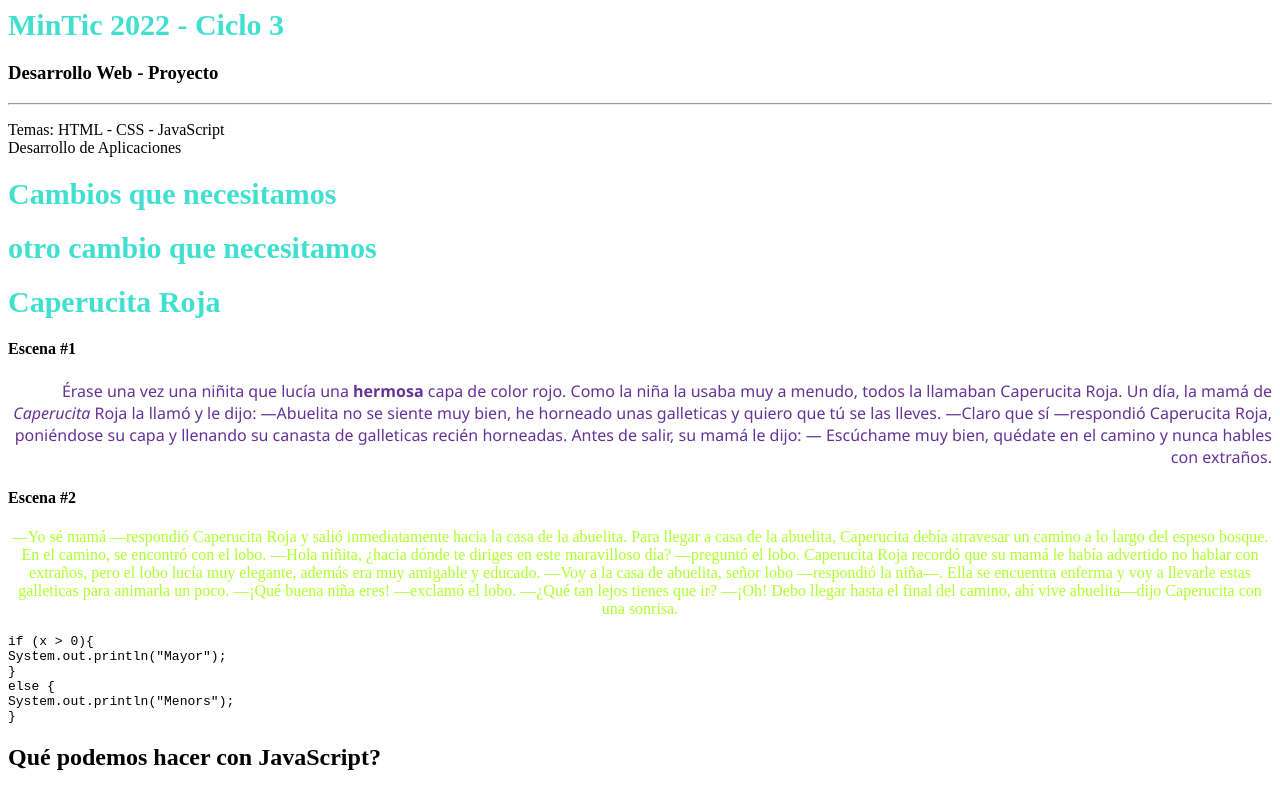
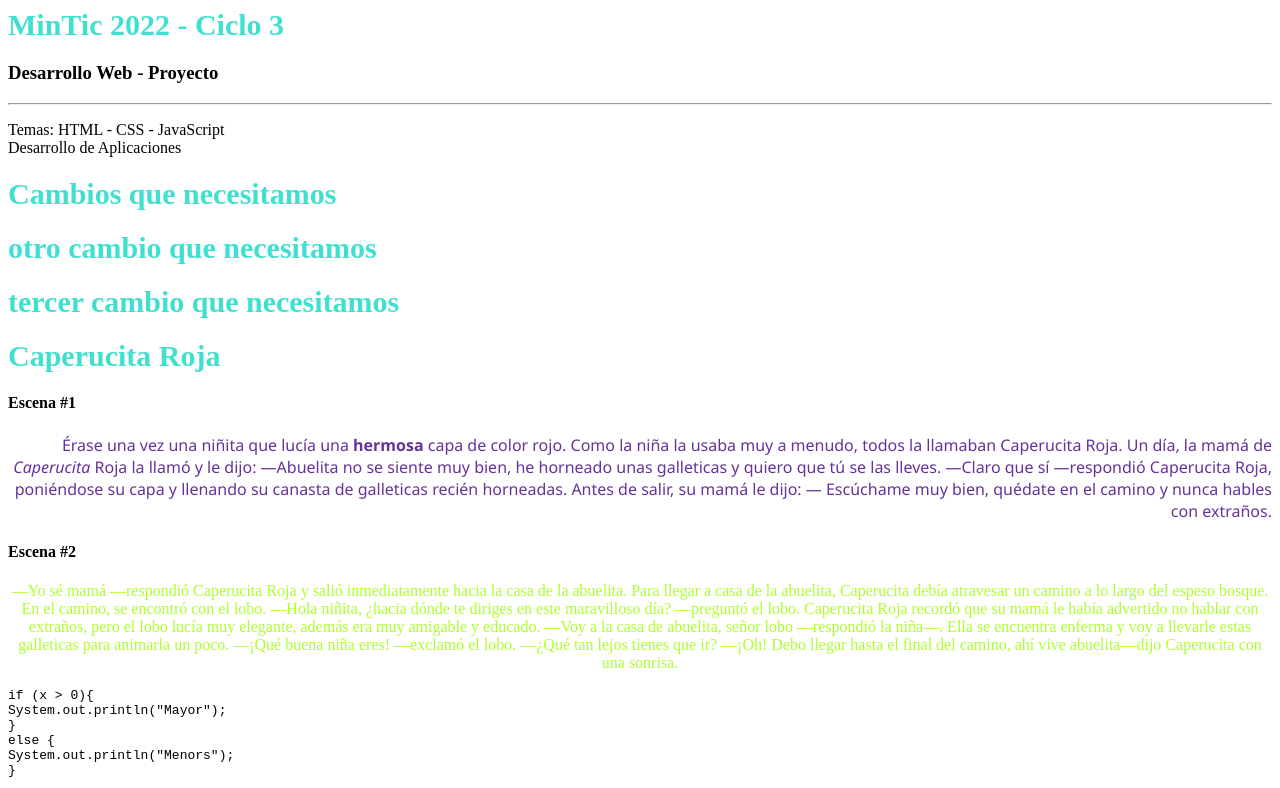
Before and after one commit to sebastianbarreram/prueba-1, a plain HTML site: page Ciclo3 - Semana 2/index.html in a window 1280 px wide. Shown: the top 788 px of the page. Drawn offline with Linux system fonts and the light colour scheme.

Commit message:
volver a subir el archivo

```diff
--- a/Ciclo3 - Semana 2/index.html
+++ b/Ciclo3 - Semana 2/index.html
@@ -13,6 +13,7 @@
     <p>Temas: HTML - CSS - JavaScript <br> Desarrollo de Aplicaciones</p>
     <h1>Cambios que necesitamos</h1>
     <h1>otro cambio que necesitamos</h1>
+    <h1>tercer cambio que necesitamos</h1>
 
     <h1>Caperucita Roja</h1>
     <h4>Escena #1</h4>
```
